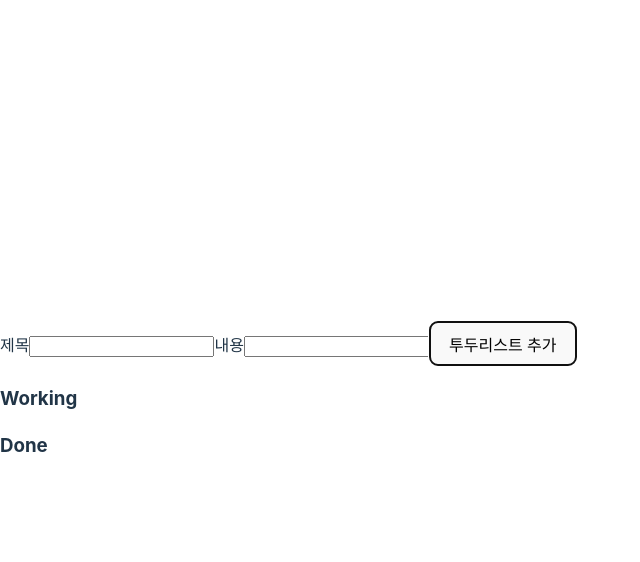
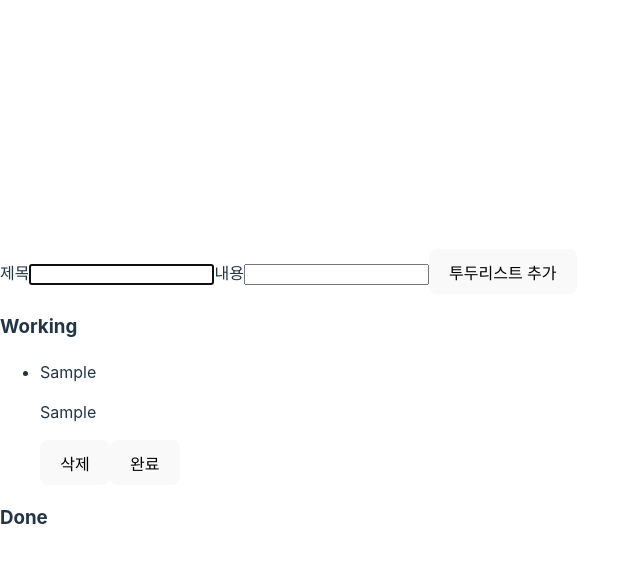
Before and after one commit to mangomaneya/st-4th-hw-2, a React (Vite) app: page / in a window 1280 px wide. Both pictures are taken after typing "Sample", "Sample" into the empty fields and a click on the button "투두리스트 추가". Shown: the top 562 px of the page, without its empty margins (0-640 px from the left). Built offline with nearby package versions, Linux system fonts and the light colour scheme.

Commit message:
투두리스트 제목 입력 필드에 포커스 기능 추가 및 목록 표시 기능 구현 (read)

```diff
--- a/src/App.jsx
+++ b/src/App.jsx
@@ -1,3 +1,5 @@
+import { useRef } from "react";
+import { useEffect } from "react";
 import { useState } from "react";
 
 function App() {
@@ -6,7 +8,7 @@ function App() {
     content: "",
   });
   const inputTodoHandler = (e) => {
-    console.log("e", e.target);
+    // console.log("e", e.target);
     const { id, value } = e.target;
     setTodo({
       ...todo,
@@ -27,8 +29,7 @@ function App() {
       return;
     }
 
-    const {title, content} = todo;
-
+    const { title, content } = todo;
     setTodoList((prev) => {
       return [...prev, { title: title.trim(), content: content.trim() }];
     });
@@ -36,6 +37,11 @@ function App() {
 
     resetInput();
   };
+
+  const titleRef = useRef("");
+  useEffect(() => {
+    titleRef.current.focus();
+  }, [todoList]);
 
   return (
     <>
@@ -46,6 +52,7 @@ function App() {
           id="title"
           value={todo.title}
           onChange={inputTodoHandler}
+          ref={titleRef}
         />
         <label htmlFor="content">내용</label>
         <input
@@ -58,6 +65,18 @@ function App() {
       </form>
       <div>
         <h3>Working</h3>
+        <ul>
+          {todoList.map((todo) => {
+            return (
+              <li key={todo.title}>
+                <p>{todo.title}</p>
+                <p>{todo.content}</p>
+                <button>삭제</button>
+                <button>완료</button>
+              </li>
+            );
+          })}
+        </ul>
         <h3>Done</h3>
       </div>
     </>
```
